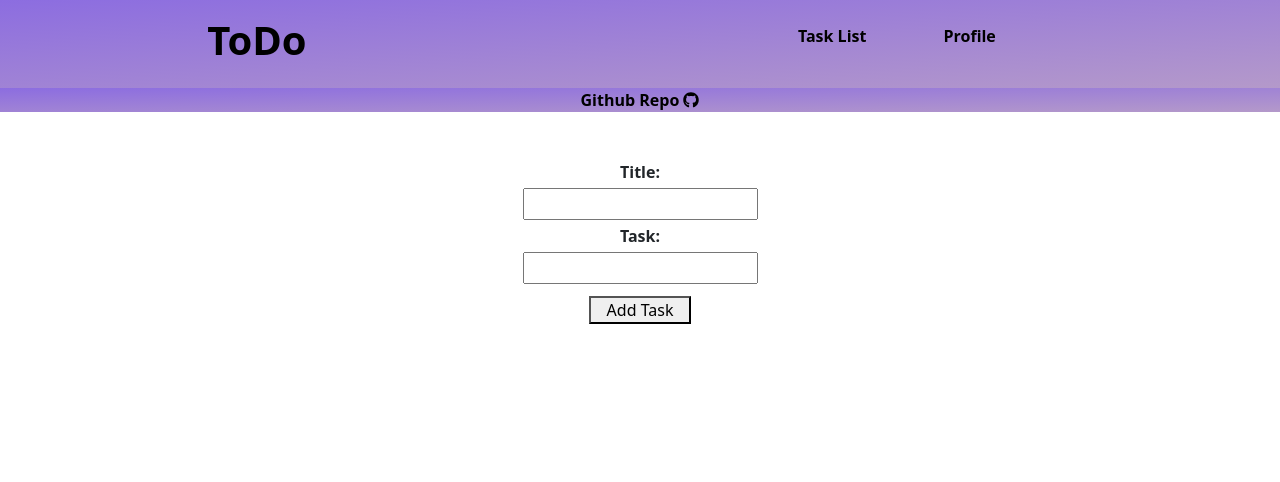
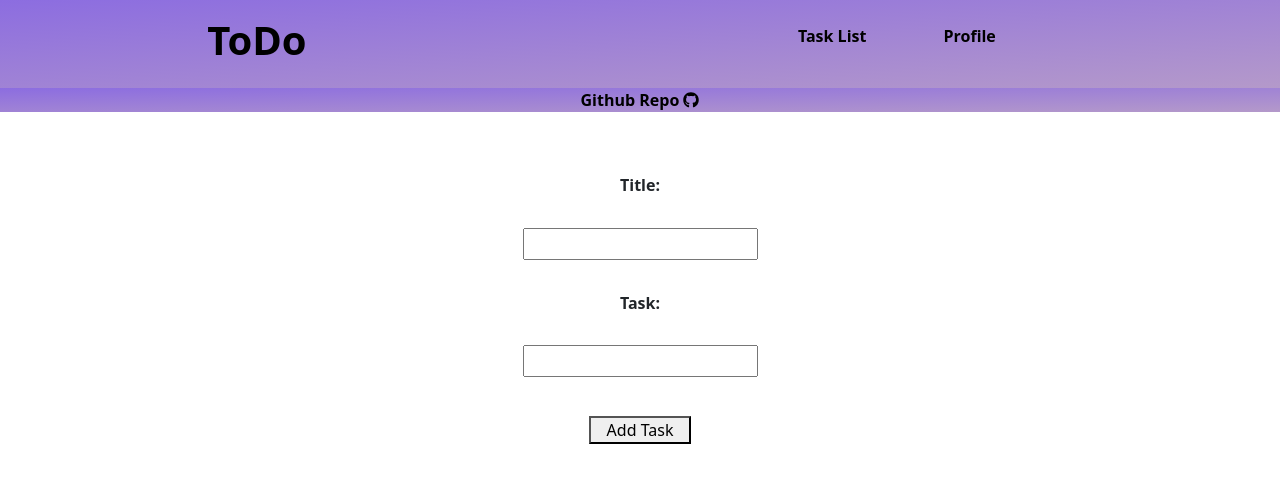
Before and after one commit to h3addy/todo_frontend, a React (Create React App) app: page /user-tasks/add in a window 1280 px wide. Shown: the top 482 px of the page. Built offline with nearby package versions, Linux system fonts and the light colour scheme; sample sign-in values are in the browser's storage.

Commit message:
checkbox update

```diff
--- a/src/ToDoComponents/ToDoForm.js
+++ b/src/ToDoComponents/ToDoForm.js
@@ -33,6 +33,9 @@ const ToDoForm = ({ taskToUpdate, buttonType, history }) => {
 
     useEffect(() => {
         // console.log(active.current)
+        if (localStorage.length === 0){
+            history.push('/login')
+        }
         if (active.current){
             setTaskDetails({...taskToUpdate.taskk})
         }
--- a/src/ToDoComponents/ToDoForm.module.css
+++ b/src/ToDoComponents/ToDoForm.module.css
@@ -11,7 +11,7 @@
     margin: 0 auto;
     padding: 30px 5px;
     width: 60vw;
-    height: 30vh;
+    height: 50vh;
     display: flex;
     flex-direction: column;
     justify-content: space-around;
@@ -24,10 +24,11 @@ label {
 }
 
 input {
-    /* margin-bottom: 0.5rem; */
+    margin: 0;
     height: 2rem;
     /* width: 5rem; */
 }
+
 
 button {
     margin: 0.5rem 0;
```
